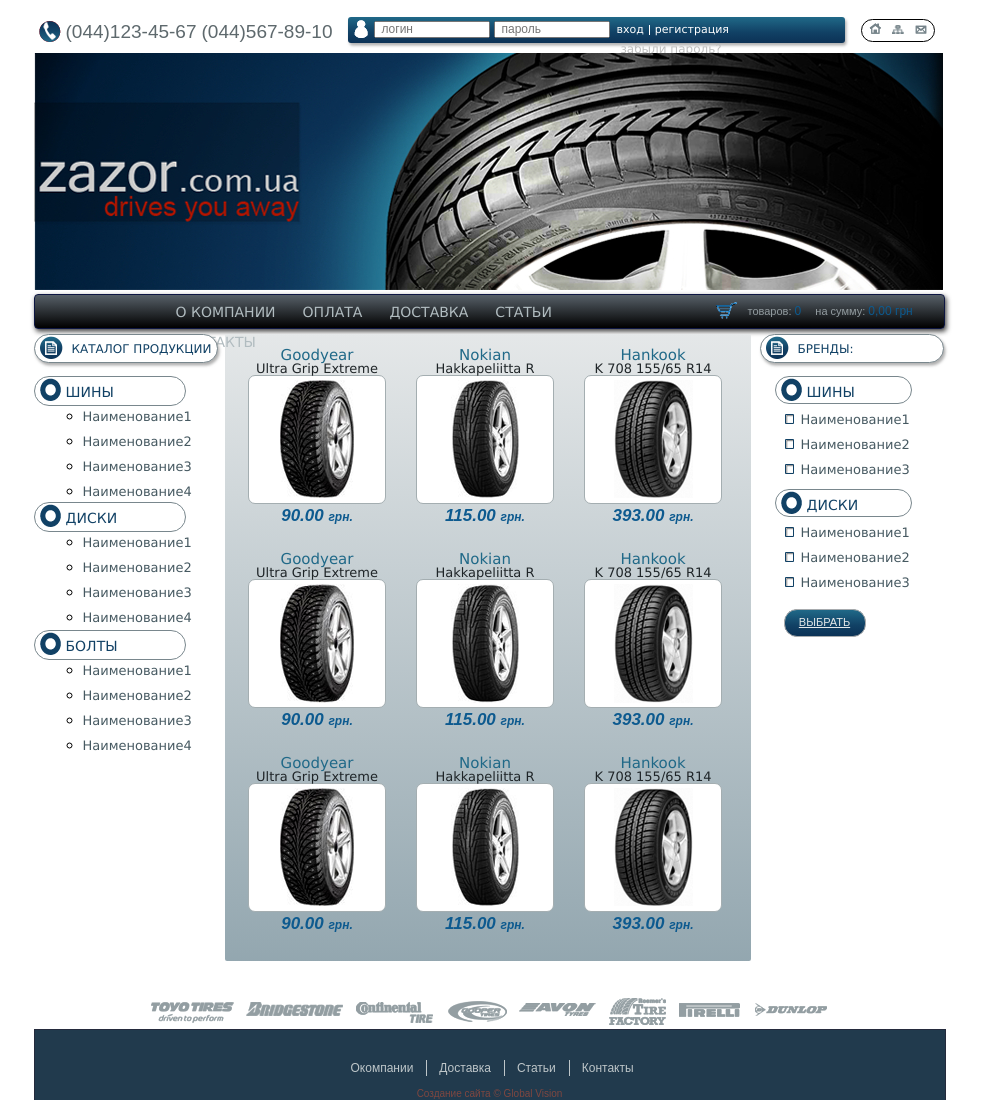
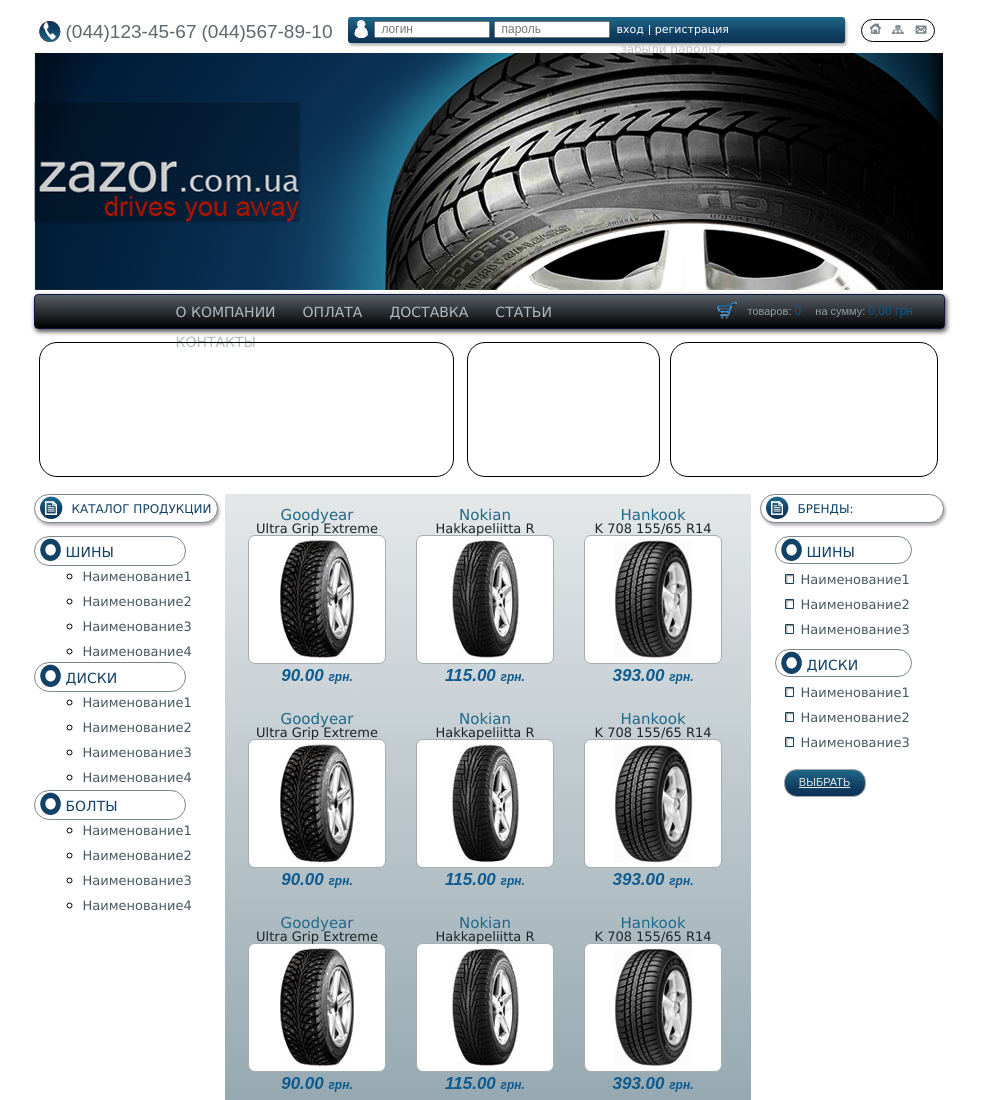
Before and after one commit to NIKITOZAVR/lazer_html_dz6, a plain HTML site: page index.html in a window 1280 px wide. Shown: the top 1100 px of the page, without its empty margins (152-1133 px from the left). Drawn offline with Linux system fonts and the light colour scheme.

Commit message:
added search block

```diff
--- a/css/style.css
+++ b/css/style.css
@@ -213,6 +213,30 @@
                     padding-bottom: 5px;
                   }
 
+/*section search section search section search section search*/
+.search {
+  padding-top: 13px;
+  padding-bottom: 12px;
+}
+.search__block {
+  height: 133px;
+  float: left;
+  border: 1px solid black;
+  border-radius: 18px;
+}
+.search__block--avto {
+  margin-left: 5px;
+  margin-right: 13px;
+  width: 413px;
+}
+.search__block--shins {
+  width: 191px;
+  margin-right: 10px;
+}
+.search__block--discs {
+  width: 200px;
+  width: 266px;
+}
 
 
 
--- a/index.html
+++ b/index.html
@@ -66,6 +66,11 @@
           </div>
         </div>
       </div>
+      <section class="search clearfix">
+        <div class="search__block search__block--avto"></div>
+        <div class="search__block search__block--shins"></div>
+        <div class="search__block search__block--discs"></div>
+      </section>
       <div class="content">
         <div class="left-bar">
           <div class="catalog">
```
